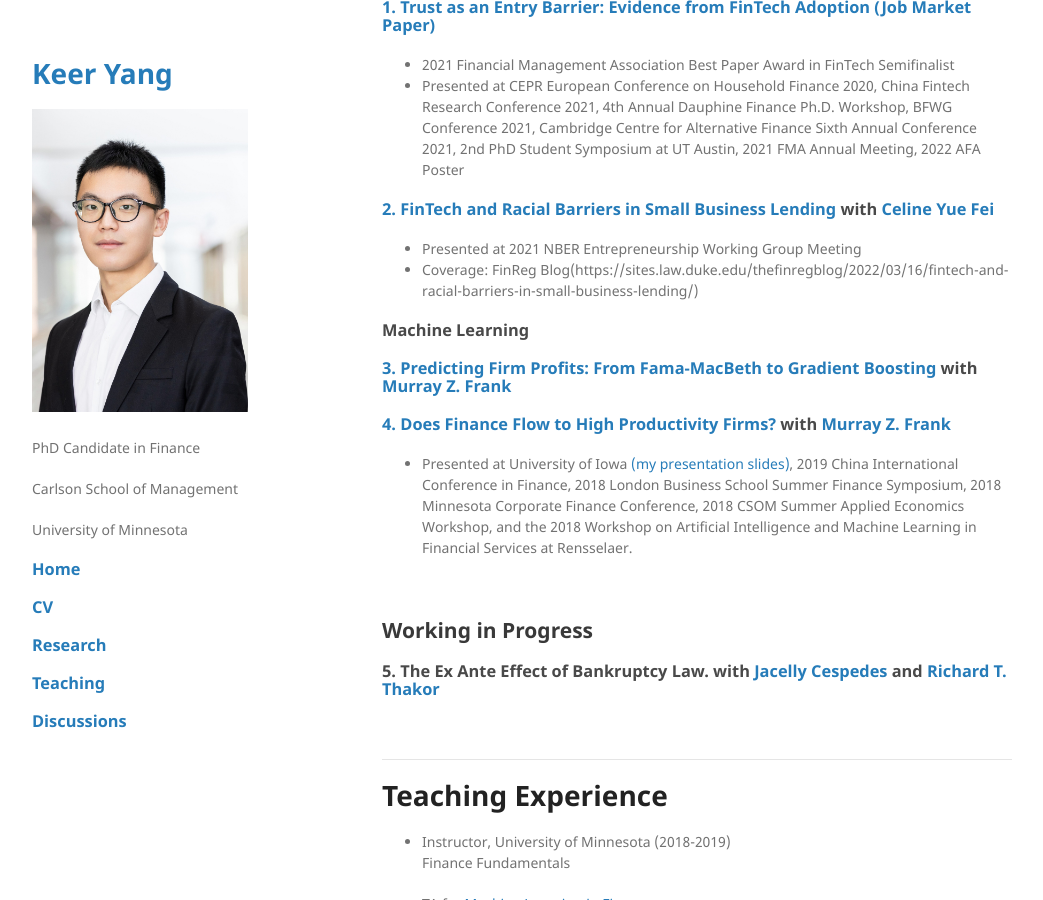
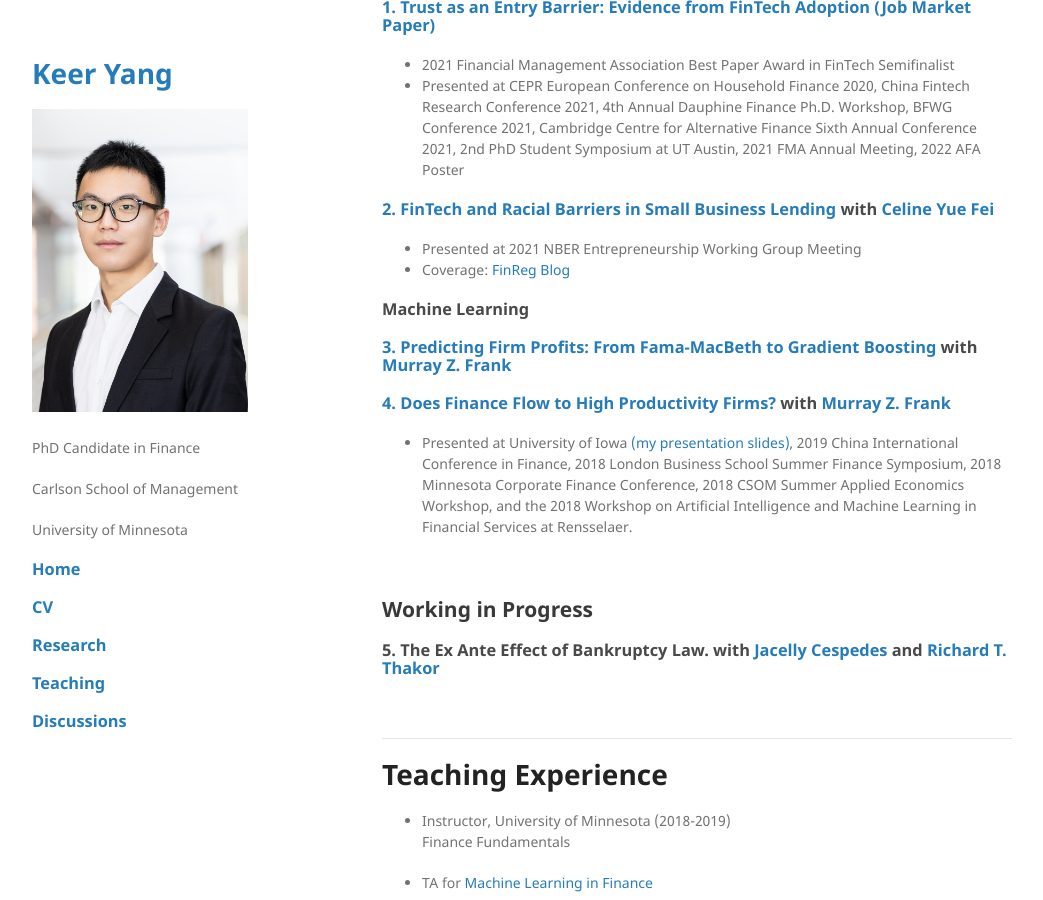
Before and after one commit to keeryang/keeryang.github.io, a Jekyll site: the page built from index.md, in a window 1280 px wide and 900 px high, scrolled down 633 px. Shown: the whole window, without its empty margins (118-1161 px from the left). Built offline with Jekyll 4.4.1, drawn with Linux system fonts in a browser that asks for light colours; the repository's description, which GitHub fills in, is left out; our own code applies the rules of GitHub Pages for plain Markdown files.

Commit message:
Update index.md

```diff
--- a/index.md
+++ b/index.md
@@ -37,7 +37,7 @@ Email: <yang5427@umn.edu>
 
 ### [2. FinTech and Racial Barriers in Small Business Lending](https://papers.ssrn.com/sol3/papers.cfm?abstract_id=3949148) with [Celine Yue Fei](https://www.celinefei.com/)
 *   Presented at 2021 NBER Entrepreneurship Working Group Meeting
-*  Coverage: FinReg Blog(https://sites.law.duke.edu/thefinregblog/2022/03/16/fintech-and-racial-barriers-in-small-business-lending/)
+*   Coverage: [FinReg Blog](https://sites.law.duke.edu/thefinregblog/2022/03/16/fintech-and-racial-barriers-in-small-business-lending/)
 
 ### Machine Learning
 
```
